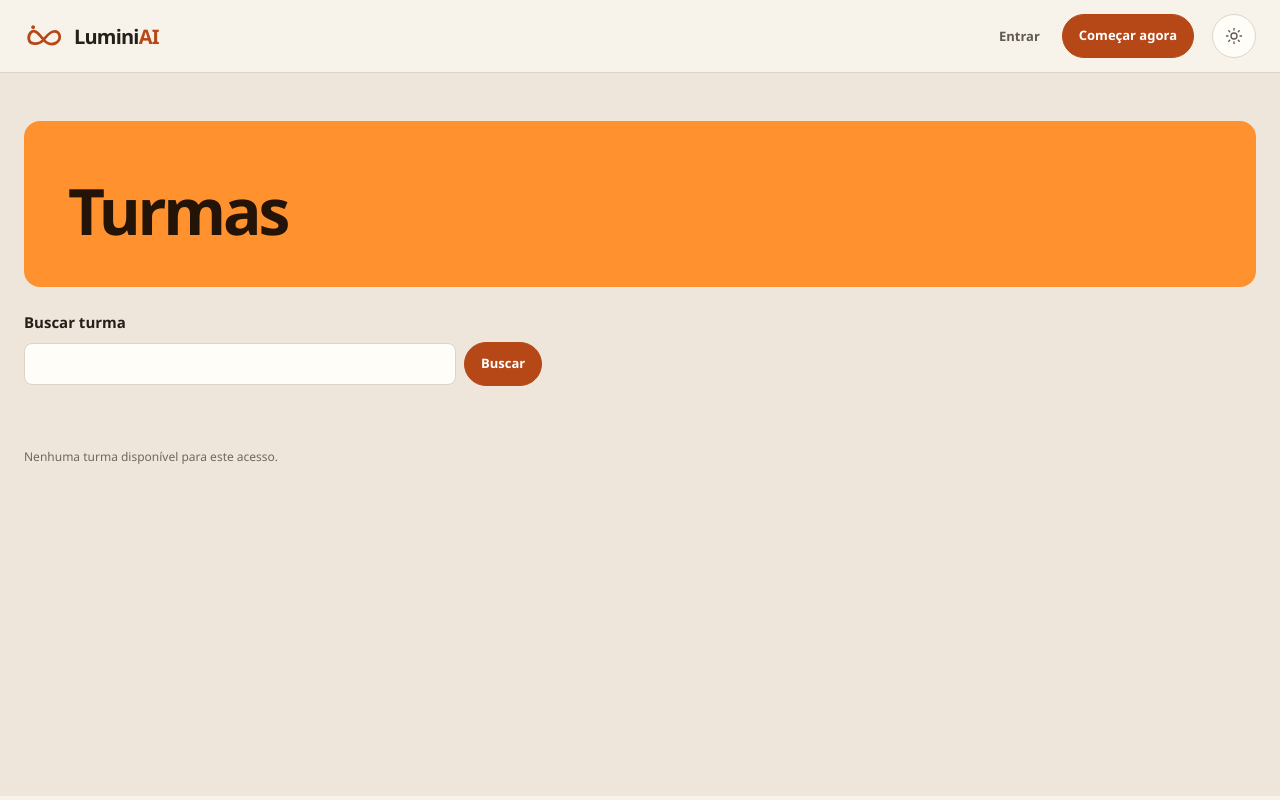
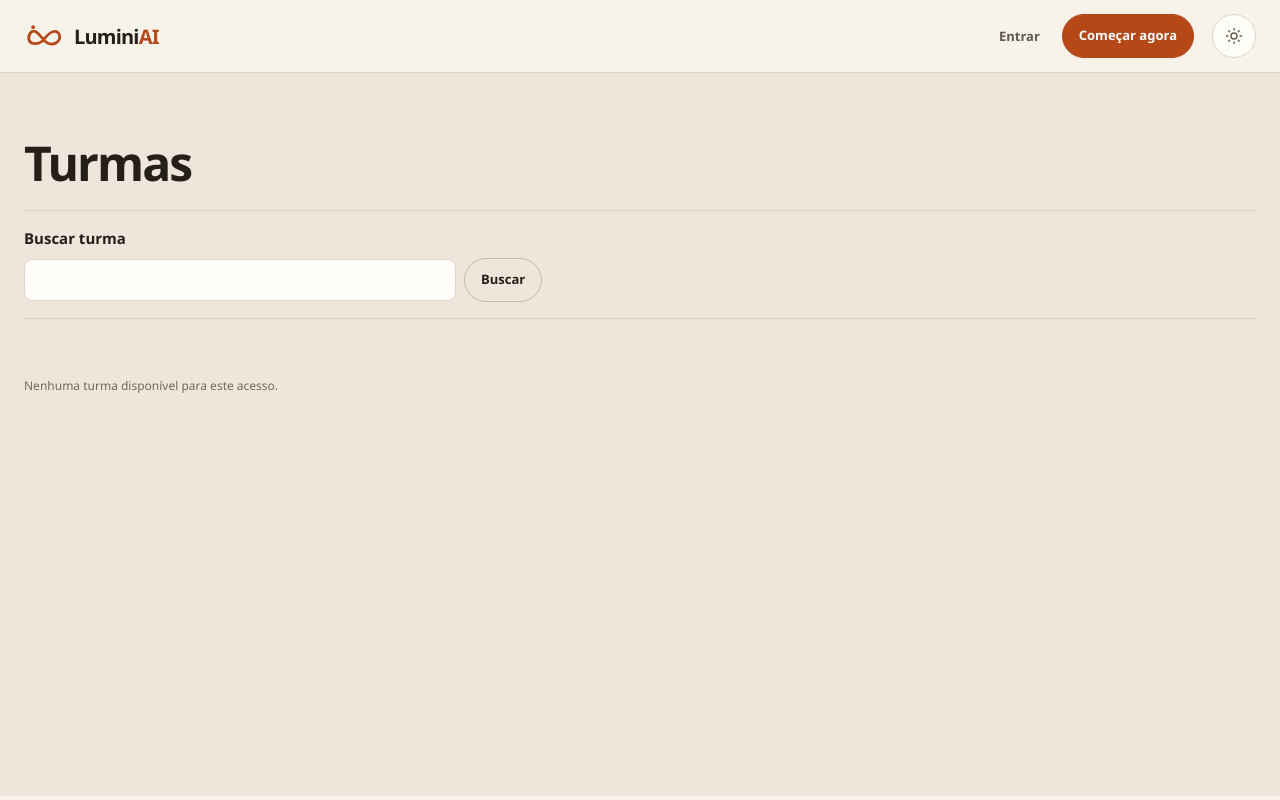
Before and after one commit to mtlisboa/analise_estudo, a Django app: template src/templates/institutions/classrooms.html in a window 1280 px wide. Run offline with Django 5.2, Linux system fonts and the light colour scheme; the template is opened without the code that fills it, so the values that code supplies are empty.

Commit message:
Simplify classroom directory styling

```diff
--- a/src/static/css/classroom-cards.css
+++ b/src/static/css/classroom-cards.css
@@ -1,38 +1,26 @@
 .classroom-directory-shell {
-    --classroom-accent: #ff922e;
-    --classroom-ink: #241307;
     padding-block: clamp(22px, 4vw, 48px);
 }
 
 .classroom-directory-heading {
     display: flex;
-    align-items: end;
+    align-items: center;
     flex-wrap: wrap;
     justify-content: space-between;
-    gap: 14px 24px;
-    padding: clamp(24px, 4vw, 44px);
-    border-radius: 16px;
-    background: var(--classroom-accent);
-    color: var(--classroom-ink);
+    gap: 16px;
 }
 
 .classroom-directory-heading .section-kicker {
     flex-basis: 100%;
-    color: inherit;
     margin: 0;
+    color: var(--primary);
 }
 
 .classroom-directory-heading h1 {
     margin: 0;
-    font-size: clamp(2.5rem, 5vw, 4rem);
-    letter-spacing: -.05em;
-    line-height: 1;
-}
-
-.classroom-directory-heading .button {
-    background: var(--classroom-ink);
-    border-color: var(--classroom-ink);
-    color: #fff;
+    font-size: clamp(2rem, 4vw, 3rem);
+    letter-spacing: -.04em;
+    line-height: 1.1;
 }
 
 .classroom-search {
@@ -41,7 +29,9 @@
     justify-content: start;
     align-items: center;
     gap: 8px;
-    margin-block: 24px;
+    margin-block: 20px;
+    padding-block: 16px;
+    border-block: 1px solid var(--border);
 }
 
 .classroom-search label {
@@ -70,18 +60,21 @@
 
 .classroom-directory .classroom-card {
     display: grid;
-    grid-template-columns: minmax(0, 32%) minmax(0, 1fr);
+    grid-template-columns: minmax(0, 28%) minmax(0, 1fr);
     overflow: hidden;
     padding: 0;
     border: 1px solid var(--border);
     border-radius: 16px;
     background: var(--surface);
     box-shadow: none;
+    transition: border-color .15s ease;
 }
+
+.classroom-directory .classroom-card:focus-within { border-color: var(--primary); }
 
 .classroom-card-cover {
     position: relative;
-    background: var(--classroom-accent);
+    background: var(--primary-soft);
     min-height: 132px;
 }
 
--- a/src/templates/institutions/classrooms.html
+++ b/src/templates/institutions/classrooms.html
@@ -1,12 +1,12 @@
 {% extends 'base.html' %}
 {% load static %}
-{% block extra_styles %}<link rel="stylesheet" href="{% static 'css/classroom-cards.css' %}?v=2">{% endblock %}
+{% block extra_styles %}<link rel="stylesheet" href="{% static 'css/classroom-cards.css' %}?v=3">{% endblock %}
 {% block title %}Turmas · {{ institution.display_name }} | Lumini{% endblock %}
 {% block main_class %}manager-page classroom-directory{% endblock %}
 {% block content %}
 <section class="manager-shell classroom-directory-shell">
 <header class="classroom-directory-heading"><p class="section-kicker">{{ institution.display_name }}</p><h1>Turmas</h1>{% if can_plan %}<a class="button button-small" href="{% url 'planning:index' %}">Montagem de turmas</a>{% endif %}</header>
-<form method="get" class="classroom-search" role="search"><label for="classroom-q">Buscar turma</label><input id="classroom-q" type="search" name="q" value="{{ query }}" maxlength="100"><button class="button button-small" type="submit">Buscar</button></form>
+<form method="get" class="classroom-search" role="search"><label for="classroom-q">Buscar turma</label><input id="classroom-q" type="search" name="q" value="{{ query }}" maxlength="100"><button class="button button-small button-secondary" type="submit">Buscar</button></form>
 <div class="classroom-card-grid">
     {% for classroom in classroom_page %}
         <article class="dash-card classroom-card">
```
